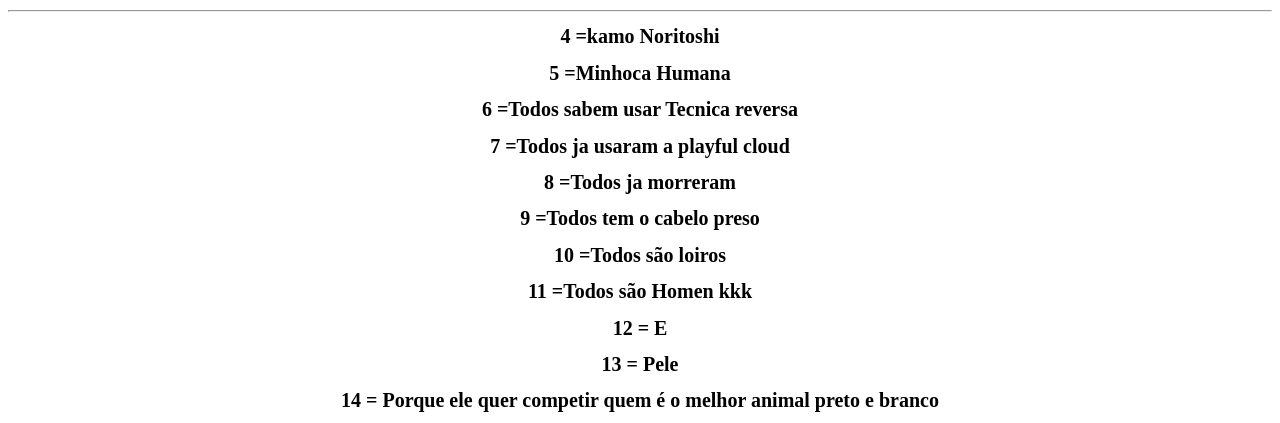
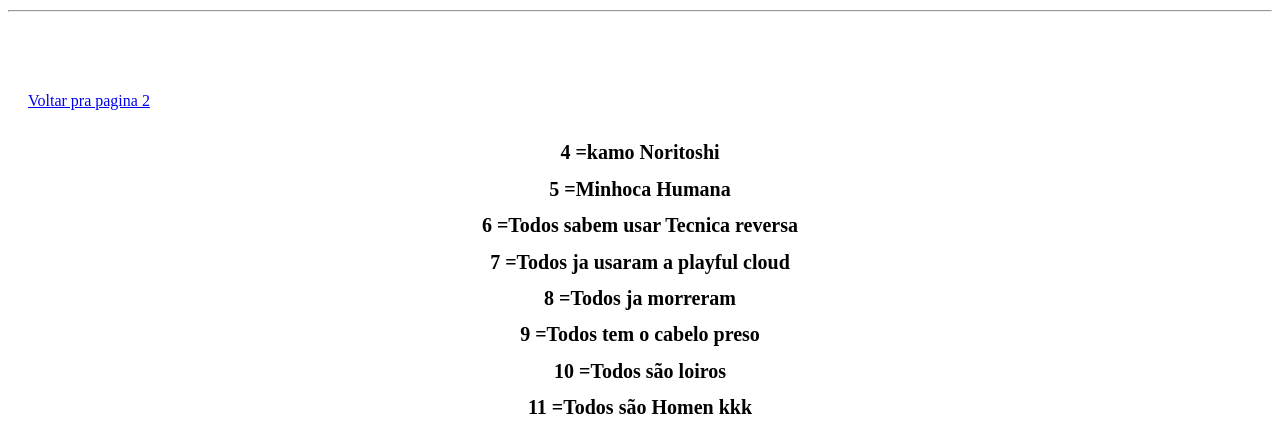
Before and after one commit to Cesarelias-2/site-Exercicio-5-3.0, a plain HTML site: page gabarito.html-senha0805,dica-.meio,baixo,.html in a window 1280 px wide. Shown: the part 368-791 px from the top of the page. Drawn offline with Linux system fonts and the light colour scheme.

Commit message:
Update gabarito.html-senha0805,dica-.meio,baixo,.html

```diff
--- a/gabarito.html-senha0805,dica-.meio,baixo,.html
+++ b/gabarito.html-senha0805,dica-.meio,baixo,.html
@@ -14,6 +14,11 @@
 
      <h1 class="tres">3 = Poderes e HabilidadesTécnica de Gelo: Permite criar e controlar gelo de forma avassaladora, gerando geadas, icebergs e montanhas para imobilizar ou atacar adversários.Energia Amaldiçoada Reversa: Possui um vasto reservatório de energia e é extremamente habilidosa em usar a energia reversa não apenas para curar a si mesma, mas também para reconstruir membros inteiros.</h1>
       <hr></hr>
+      <br></br>
+      <br></br>
+      <a style="margin-left: 20px;" href="facilné.html">Voltar pra pagina 2</a>
+      <br></br>
+
      <h1 style="font-size: 20px; text-align: center;">4 =kamo Noritoshi</h1>
 
     <h1 style="font-size: 20px; text-align: center;">5 =Minhoca Humana</h1>
```
